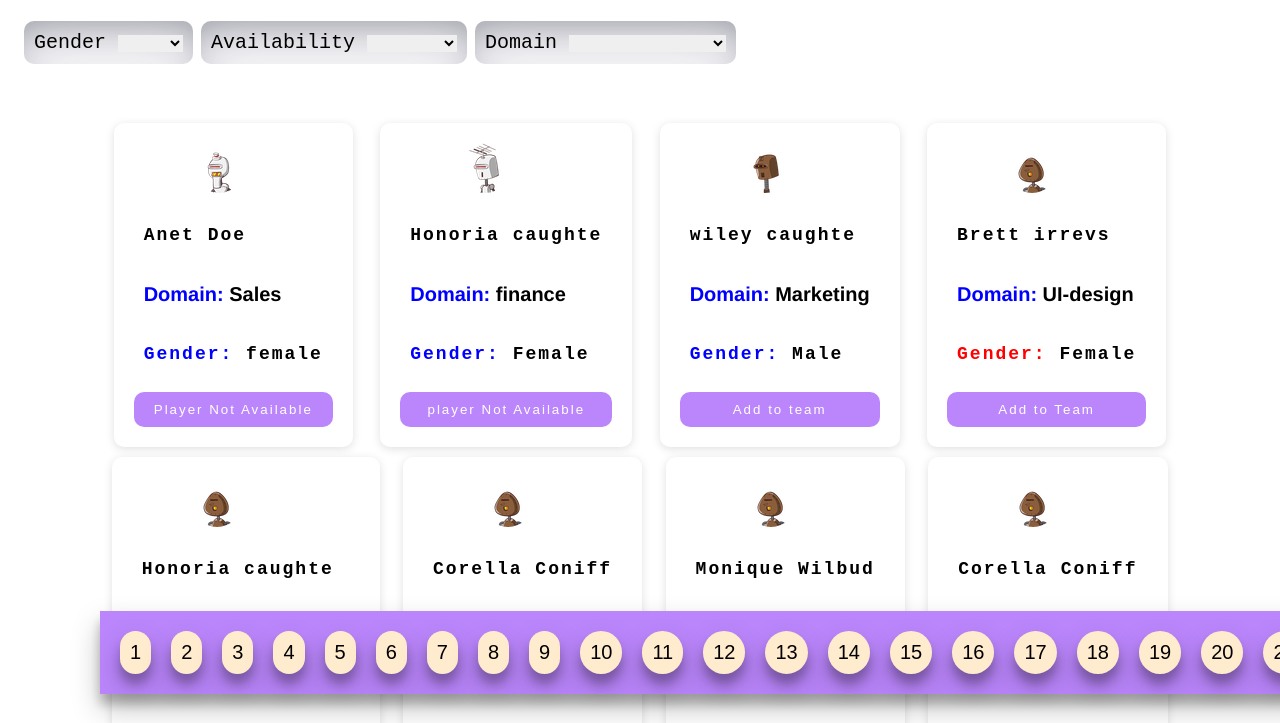
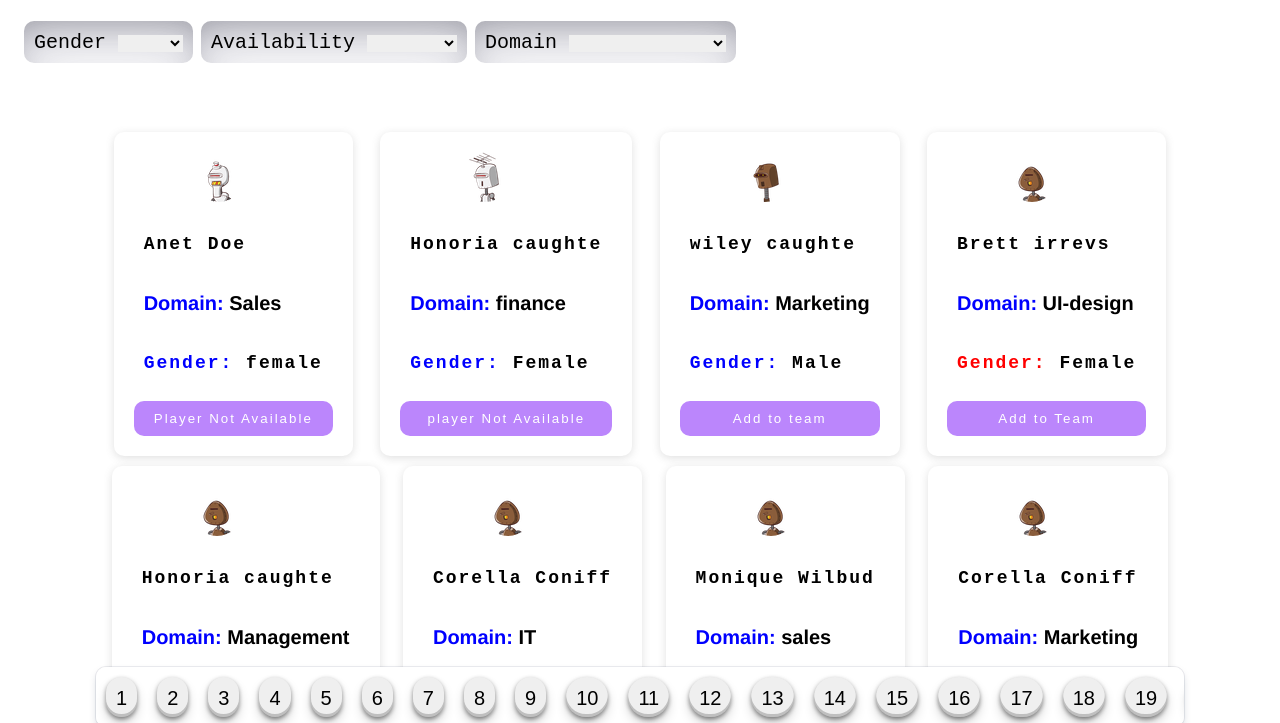
Before and after one commit to bushrajabin/Heliverse, a plain HTML site: page index.html in a window 1280 px wide. Shown: the part 73-796 px from the top of the page. Drawn offline with Linux system fonts and the light colour scheme.

Commit message:
pagescroller done

```diff
--- a/index.html
+++ b/index.html
@@ -341,9 +341,9 @@
             <button id="btn20">player Not Available</button>
         </div>
     </div>
-</body>
 
-<footer>
+
+
     <div class="pageNumber">
         <button class="buttons-forPage">1</button>
         <button class="buttons-forPage">2</button>
@@ -397,6 +397,7 @@
         <button class="buttons-forPage">50</button>
 
     </div>
-</footer>
+
+</body>
 
 </html>
--- a/style.css
+++ b/style.css
@@ -39,6 +39,9 @@ input {
     color: black;
     position: sticky;
     top: 70px;
+    height: 50px;
+    margin-top: 10px;
+
 }
 
 .dropdown1,
@@ -90,8 +93,7 @@ input {
 }
 
 
-.image-ofTeam>img
- {
+.image-ofTeam>img {
     border-radius: 30px;
     size: 30px;
     margin-left: 60px;
@@ -166,26 +168,32 @@ input {
 
 
 
-.pageNumber{
-    background-color: #bb86fc;
-    padding: 10px;
+.pageNumber {
+    background-color: white;
     display: flex;
     flex-direction: row;
-    margin: 100px;
-    position: fixed;
-    top: 73%;
-    box-shadow: rgba(0, 0, 0, 0.25) 0px 14px 28px, rgba(0, 0, 0, 0.22) 0px 10px 10px;
-
+    margin: auto;
+    border-radius: 10px;
+    box-shadow: rgba(9, 30, 66, 0.25) 0px 4px 8px -2px, rgba(9, 30, 66, 0.08) 0px 0px 0px 1px;
+    overflow: scroll;
+    overflow-x: scroll;
+    overflow-y: hidden;
+    width: 85vw;
+    position: sticky;
+    bottom: 0px;
 }
 
 
-.buttons-forPage{
-    background-color: blanchedalmond;
+.buttons-forPage {
+    /* background-color: blanchedalmond; */
     padding: 10px;
     margin: 10px;
     font-size: 20px;
     border-radius: 50px;
     border: none;
-    box-shadow: rgba(0, 0, 0, 0.25) 0px 14px 28px, rgba(0, 0, 0, 0.22) 0px 10px 10px;
-    display: inline-flex;
+    box-shadow: rgba(0, 0, 0, 0.4) 0px 2px 4px, rgba(0, 0, 0, 0.3) 0px 7px 13px -3px, rgba(0, 0, 0, 0.2) 0px -3px 0px inset;
+    height: 40px;
+    width: 100px;
+    align-items: center;
+    /* display: inline-flex; */
 }
```
